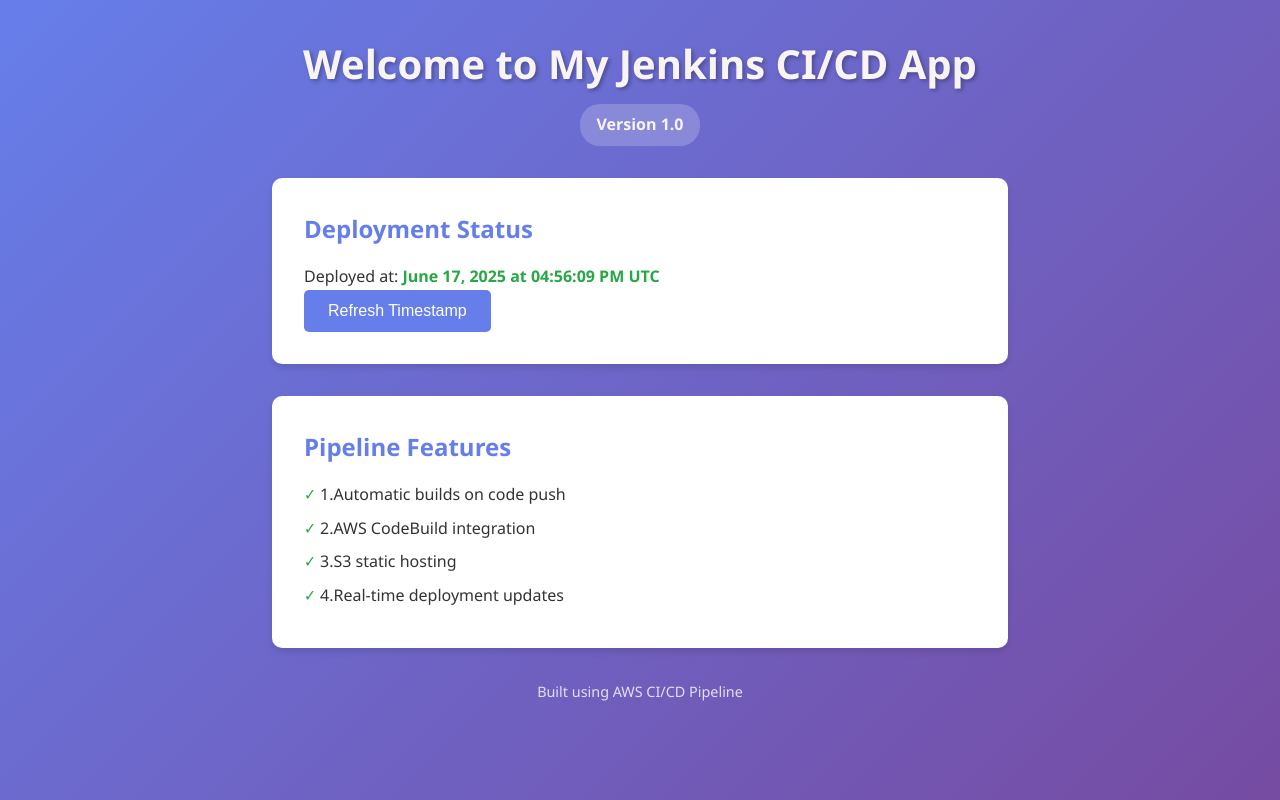
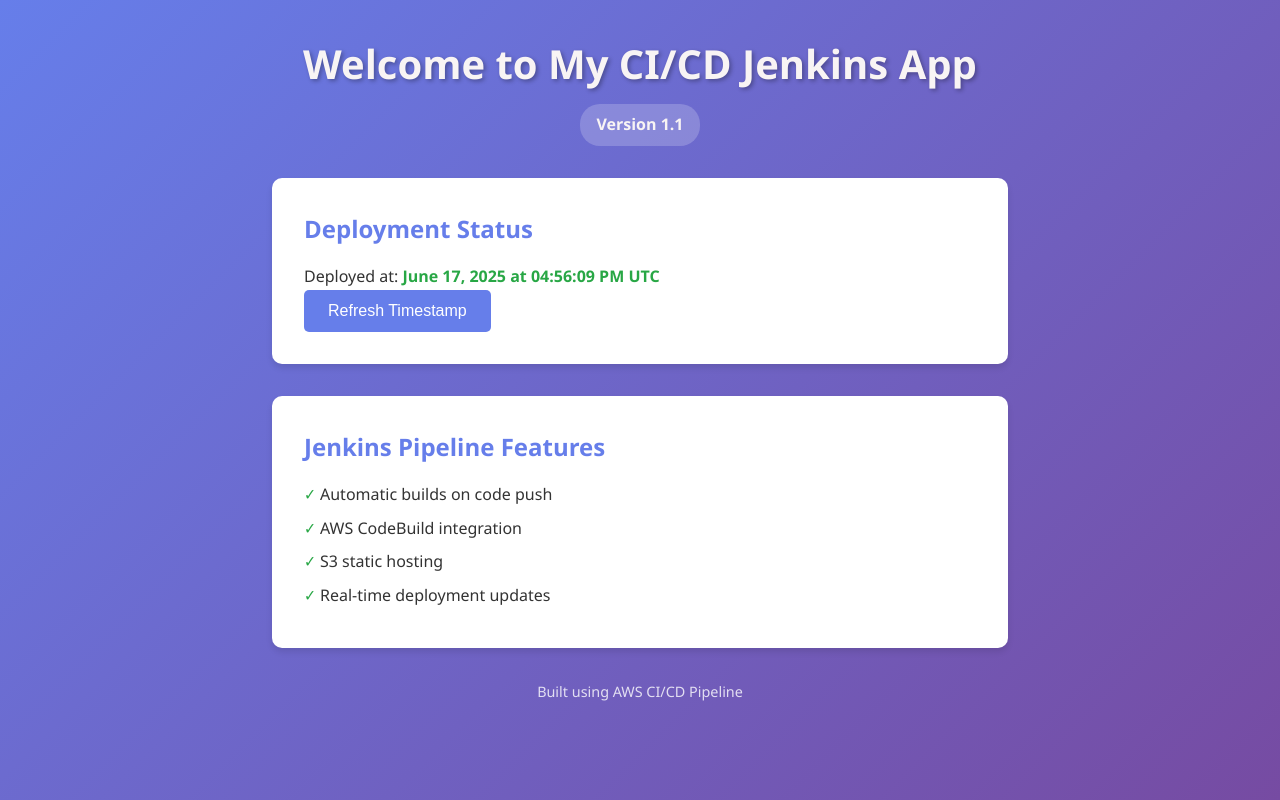
Before and after one commit to Samudini-Chamodya/CI-CD-web-app, a website: page index.html in a window 1280 px wide. Drawn offline with Linux system fonts and the light colour scheme.

Commit message:
update readme

```diff
--- a/index.html
+++ b/index.html
@@ -9,8 +9,8 @@
 <body>
     <div class="container">
         <header>
-            <h1>Welcome to My Jenkins CI/CD App</h1>
-            <p class="version">Version 1.0 </p>
+            <h1>Welcome to My CI/CD Jenkins App</h1>
+            <p class="version">Version 1.1 </p>
         </header>
 
         <main>
@@ -21,12 +21,12 @@
             </section>
 
             <section class="info-card">
-                <h2>Pipeline Features</h2>
+                <h2>Jenkins Pipeline Features</h2>
                 <ul>
-                    <li>1.Automatic builds on code push</li>
-                <li>2.AWS CodeBuild integration</li>
-                    <li>3.S3 static hosting</li>
-                    <li>4.Real-time deployment updates</li>
+                    <li>Automatic builds on code push</li>
+                <li>AWS CodeBuild integration</li>
+                    <li>S3 static hosting</li>
+                    <li>Real-time deployment updates</li>
                 </ul>
             </section>
         </main>
```
